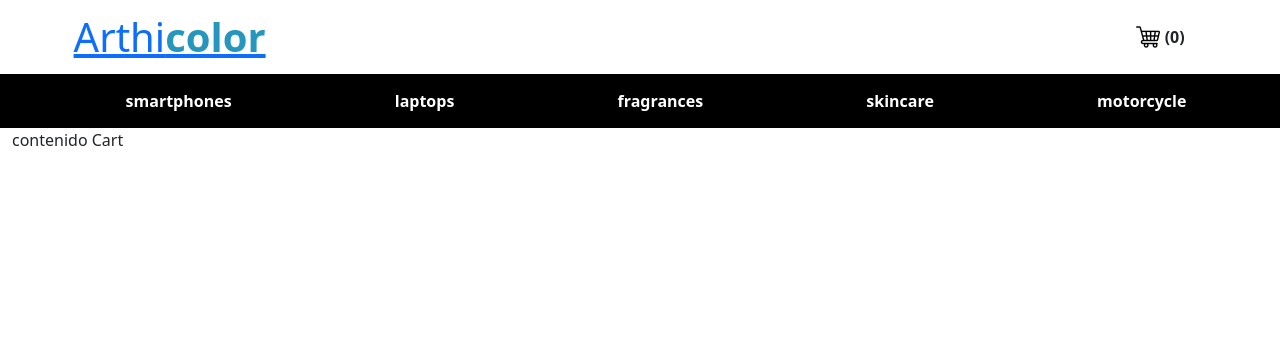
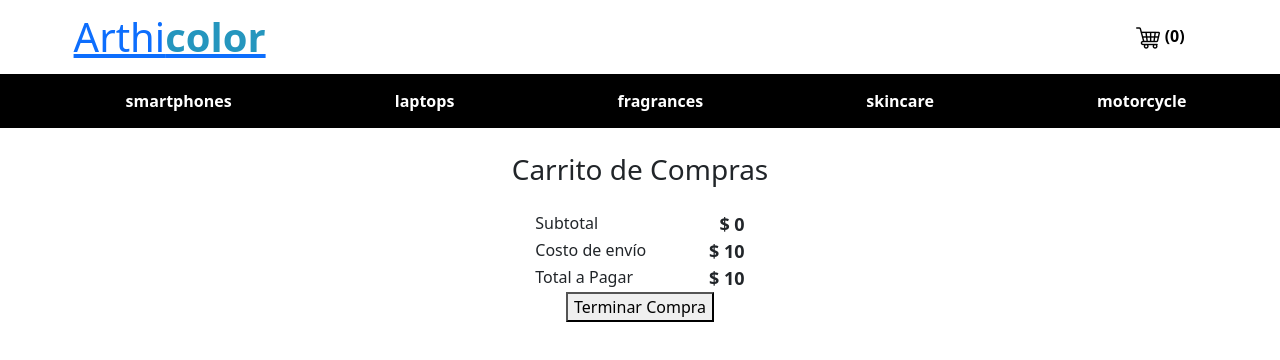
Before and after one commit to TheShiny25/Arthicolor-GustavoAnchahua, a React (Create React App) app: page /cart in a window 1280 px wide. Shown: the top 360 px of the page. Built offline with nearby package versions, Linux system fonts and the light colour scheme.

Commit message:
CartView - Arthicolor v1.0

```diff
--- a/src/App.js
+++ b/src/App.js
@@ -8,16 +8,14 @@ import {StoreProvider} from './context/cartContext.jsx';
 
 const App = () => {
   return (
-    <div className='container-fluid'>
-
-      <StoreProvider>
+    <StoreProvider>
+      <div className='container-fluid'>
         <BrowserRouter>
             <NavbarPrincipal/>
             <Main/>
         </BrowserRouter>
-      </StoreProvider>
-
-    </div>
+      </div>
+    </StoreProvider>
   );
 }
 
--- /dev/null
+++ b/src/components/container/cart/cart.css
@@ -0,0 +1,76 @@
+.cart .titulo_principal{
+    width: 100%;
+    text-align: center;
+}
+.cart .titulo_principal h3{
+    margin: 2%;
+}
+.shopping-cart{
+    max-width: 1400px;
+    margin: 0 auto;
+}
+.shopping-cart .product .product-image{
+    max-height: 300px;
+    min-height: 300px;
+    display: flex;
+    flex-direction: row;
+    flex-wrap: nowrap;
+    align-content: center;
+    justify-content: center;
+    align-items: center;
+}
+.shopping-cart .product .product-image>img{
+    max-width: 100%;
+    height: auto;
+    max-height: 290px;
+}
+
+.product .product-details h2{
+    font-size: 20px;
+    text-align: center;
+    margin: 0 0 3% 0;
+}
+
+.product .itemPro label{
+    font-size: 17px;
+    width: 25%;
+}
+.product .itemPro span{
+    font-size: 18px;
+    font-weight: bold;
+}
+.product .product-removal{
+    width: 100%;
+    display: flex;
+    flex-direction: row;
+    flex-wrap: nowrap;
+    justify-content: center;
+    align-content: center;
+    align-items: center;
+    margin-top: 3%;
+    margin-bottom: 3%;
+}
+.product .product-removal .remove-product{
+    width: 50%;
+    font-size: 18px;
+    background: red;
+    color: white;
+    border-radius: 9px;
+    border: 1px solid #FFF;
+}
+
+.totals{
+    margin: 0 auto;
+    text-align: center;
+}
+.totals .totals-item{
+    display: flex;
+    flex-direction: row;
+    flex-wrap: nowrap;
+    align-content: center;
+    justify-content: space-between;
+}
+.totals .totals-item .totals-value{
+    font-size: 18px;
+    font-weight: bold;
+}
--- a/src/components/container/cart/cart.jsx
+++ b/src/components/container/cart/cart.jsx
@@ -1,8 +1,66 @@
-
+import React, { useState } from 'react'
+import useCartContext from '../../../context/cartContext';
+import './cart.css'
 
 const Cart =()=>{
+    const {products, removeItem, totalProductsPrice, cleanListCart} = useCartContext();
+    const handleRemove = (i) => {
+        removeItem(i.id)
+    }
 
-    return ("contenido Cart");
+    return (<section className="cart">
+        <div className="titulo_principal">
+            <h3>Carrito de Compras</h3>
+        </div>
+        <div className="shopping-cart row">
+        {products.map((item) => (
+                    <div key={item.id} className="product col-lg-3 ">
+                        <div className="product-image">
+                            <img src={item.thumbnail} alt={item.id}/>
+                        </div>
+                        <div className="product-details">
+                            <h2>{item.title}</h2>
+                        </div>
+                        <div className="itemPro product-price">
+                            <label htmlFor="price">Precio: </label>
+                            <span className="price"> ${item.price}</span>
+                        </div>
+                        <div className="itemPro product-quantity">
+                            <label htmlFor="quantity">Cantidad: </label>
+                            <span className="quantity">{item.quantity}</span>
+                        </div>
+                        <div className="itemPro product-line-price">
+                            <label htmlFor="total">Total: </label>
+                            <span className="total"> ${item.quantity*item.price}</span>
+                        </div>
+                        <div className="product-removal">
+                            <button className="remove-product" onClick={()=>handleRemove(item)}>
+                                Eliminar
+                            </button>
+                        </div>
+                    </div>
+                    )
+                )}
+        </div>
+        <div className="totals col-lg-2">
+            <div class="totals-item">
+                        <label>Subtotal</label>
+                        <div class="totals-value">$ {totalProductsPrice()}</div>
+                    </div>
+                    <div class="totals-item">
+                        <label>Costo de envío</label>
+                        <div class="totals-value">$ 10</div>
+                    </div>
+                    <div class="totals-item t-price">
+                        <label>Total a Pagar</label>
+                        <div class="totals-value t-price">$ {totalProductsPrice() + 10}</div>
+                    </div>
+                    <div className="btn_comprar">
+                        <button className ="checkout">Terminar Compra</button>
+                    </div>
+
+            </div>
+    </section>);
 }
 
 export default Cart;
--- a/src/components/container/itemCount.jsx
+++ b/src/components/container/itemCount.jsx
@@ -6,6 +6,7 @@ const ItemCount = ({stocks,initial,onAdd})=>{
 
     const [stockPrincipal,setStockPrincipal] = useState(stocks);
     const [count,setCount] = useState(initial)
+
     const removeItem = ()=>{
         if(count > initial) {
             setCount(count - 1);
@@ -19,7 +20,7 @@ const ItemCount = ({stocks,initial,onAdd})=>{
         };
     }
     //console.log(onAdd);
-    //console.log(count);
+    console.log(count);
     onAdd(count);
 
     return (<div className="box-contador">
@@ -27,7 +28,7 @@ const ItemCount = ({stocks,initial,onAdd})=>{
         <div className="boxCount">
             <div onClick={removeItem} className="col-lg-3"><span>-</span></div>
             <div className="col-lg-6"><span>{count}</span></div>
-            <div onClick={addItem} className="col-lg-3"><span>+</span></div>
+            <div onClick={addItem} disabled={count === stocks} className="col-lg-3"><span>+</span></div>
         </div>
     </div>)
 }
--- a/src/components/container/itemDetail.jsx
+++ b/src/components/container/itemDetail.jsx
@@ -6,7 +6,8 @@ import ItemCount from './itemCount';
 import './itemDetail.css';
 
 const ItemDetail = ({item}) => {
-    //console.log(item);
+    console.log(item);
+    const stocks = item.stock;
     const initial = 1;
     const [add,setAdd] = useState(false);
     const [quantity,setQuantity] = useState(1)
@@ -14,6 +15,7 @@ const ItemDetail = ({item}) => {
 
     const itemQuantity = (count) => {
         setQuantity(count)
+        //console.log(count);
     }
     const addToCart =()=>{
         //console.log("itemDetault " + quantity);
@@ -39,7 +41,7 @@ const ItemDetail = ({item}) => {
                         <div className="price">
                             <span>{item.price}</span>
                         </div>
-                        <ItemCount stocks={item.stock} initial={initial} onAdd={itemQuantity} />
+                        <ItemCount stocks={stocks} initial={initial} onAdd={itemQuantity} />
                         <button className="addCartPro" onClick={addToCart}>Agregar al Carrito</button>
                         {add ? <Link to= {'/cart'}><button className="btn addCartPro">Comprar Ahora</button></Link> : null}
                     </div>
--- a/src/components/container/itemListContainer.jsx
+++ b/src/components/container/itemListContainer.jsx
@@ -11,8 +11,9 @@ const ItemListContainer = (greeting) => {
 
     const getProductAll = async () => {
         try {
+            let URLComplemento;
             const URLAPI = 'https://dummyjson.com/';
-            let URLComplemento ='products';
+                URLComplemento ='products';
             if(typeof (nomCategory) !== 'undefined'){
                 URLComplemento = 'products/category/'+nomCategory;
             }
@@ -28,7 +29,7 @@ const ItemListContainer = (greeting) => {
     }
     useEffect(() => {
         getProductAll();
-    }, []);
+    });
 
     return (
         <div className="container">
--- a/src/components/navbar/cartWidget.css
+++ b/src/components/navbar/cartWidget.css
@@ -6,7 +6,11 @@
     justify-content: center;
     align-items: center;
 }
-
+.boxCart a{
+    width: 100%;
+    color: black;
+    text-decoration: none;
+}
 .boxCart span.nCart{
     padding: 2%;
     font-weight: bold;
--- a/src/components/navbar/cartWidget.jsx
+++ b/src/components/navbar/cartWidget.jsx
@@ -1,4 +1,5 @@
 import React from 'react';
+import {Link} from 'react-router-dom';
 import imgCart from '../../assets/shopping-cart.png';
 import './cartWidget.css';
 
@@ -8,8 +9,10 @@ const CartWidget =()=>{
     const {cartWidgetCount} = useCartContext()
     return (
         <div className='boxCart'>
+            <Link to= {'/cart'}>
             <img src={imgCart} alt="" />
             <span className='nCart'>({cartWidgetCount()})</span>
+            </Link>
         </div>
     );
 }
--- a/src/components/navbar/navbar.jsx
+++ b/src/components/navbar/navbar.jsx
@@ -45,7 +45,7 @@ const NavbarPrincipal = () => {
                     {categoryAll.map(category=>
 
                             <li key={category}>
-                                <Link to={'/category/' + category} target="_top">{category}</Link>
+                                <Link to={'/category/' + category}>{category}</Link>
                             </li>
                     )}
                 </ul>
--- a/src/context/cartContext.jsx
+++ b/src/context/cartContext.jsx
@@ -4,9 +4,9 @@ const StoreContext = createContext();
 const useCartContext = ()=> useContext(StoreContext);
 
 export const StoreProvider = ({children})=>{
-    console.log(children);
+    //console.log(children);
+
     const [products, setProducts] = useState([])
-    console.log(products);
     const [isInCart, setIsInCart] = useState(false)
 
     const addItem = (item, quantity) => {
@@ -46,7 +46,6 @@ export const StoreProvider = ({children})=>{
     return (<StoreContext.Provider
     value = {{ products, addItem, removeItem, totalProductsPrice, isInCart, cartWidgetCount, cleanListCart}}>
         {children}
-
     </StoreContext.Provider>);
 }
 
```
